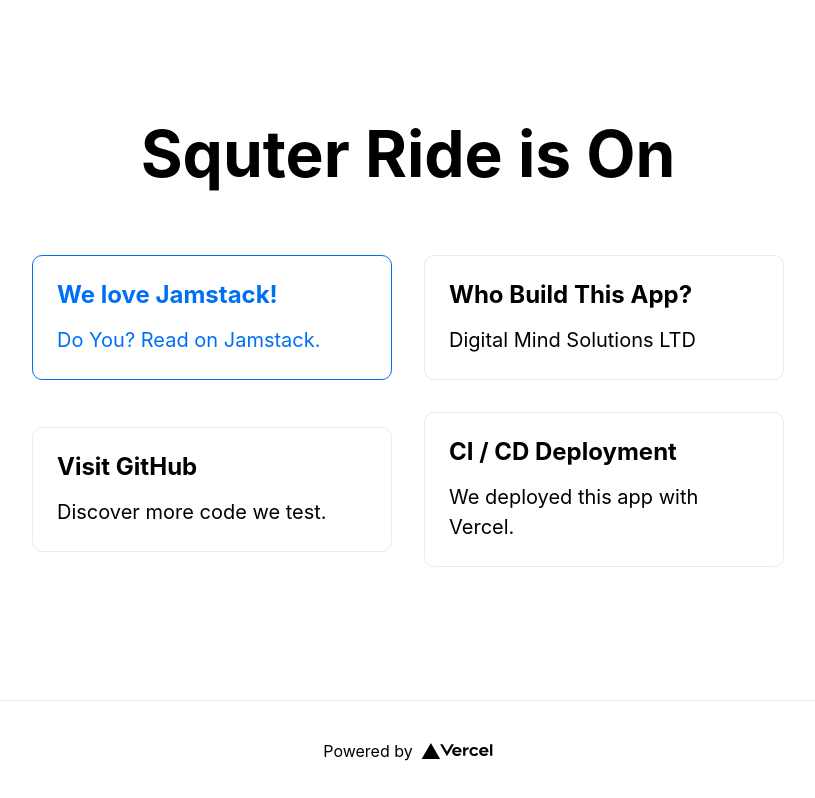
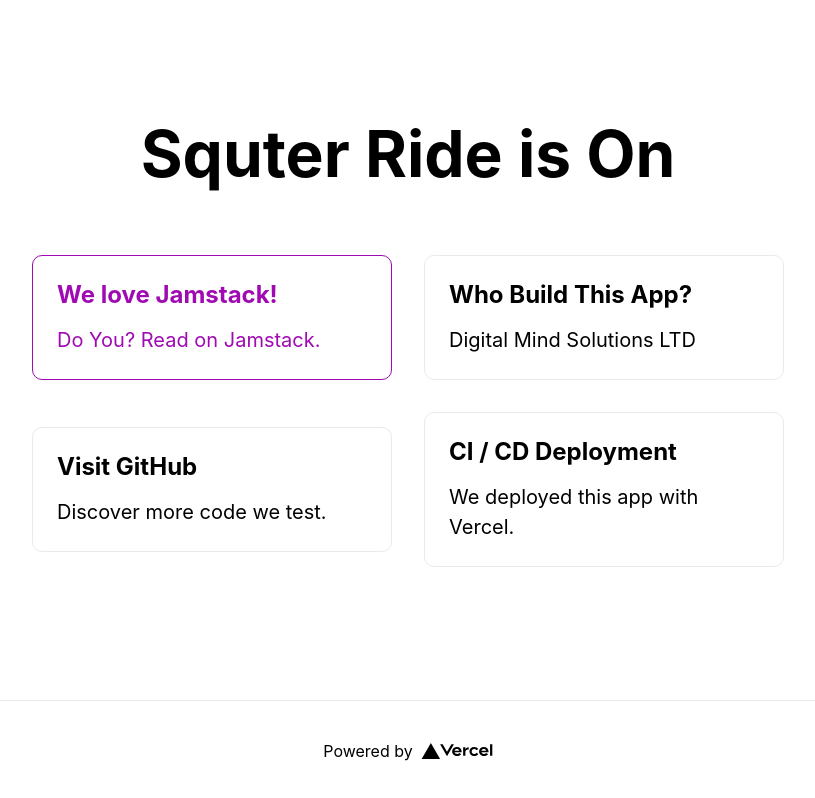
Before and after one commit to squteronsquter/my-nextjs-app, a Next.js app: page / in a window 1280 px wide. In both pictures the pointer is over the link 444 px from the left and 317 px from the top of the page. Shown: the whole page, without its empty margins (232-1047 px from the left). Built offline with nearby package versions, Linux system fonts and the light colour scheme.

Commit message:
commit nine

```diff
--- a/styles/Home.module.css
+++ b/styles/Home.module.css
@@ -34,7 +34,7 @@
 }
 
 .title a {
-  color: #0070f3;
+  color: hsl(293, 89%, 37%);
   text-decoration: none;
 }
 
@@ -93,8 +93,8 @@
 .card:hover,
 .card:focus,
 .card:active {
-  color: #0070f3;
-  border-color: #0070f3;
+  color: hsl(293, 89%, 37%);
+  border-color: hsl(293, 89%, 37%);
 }
 
 .card h2 {
```
